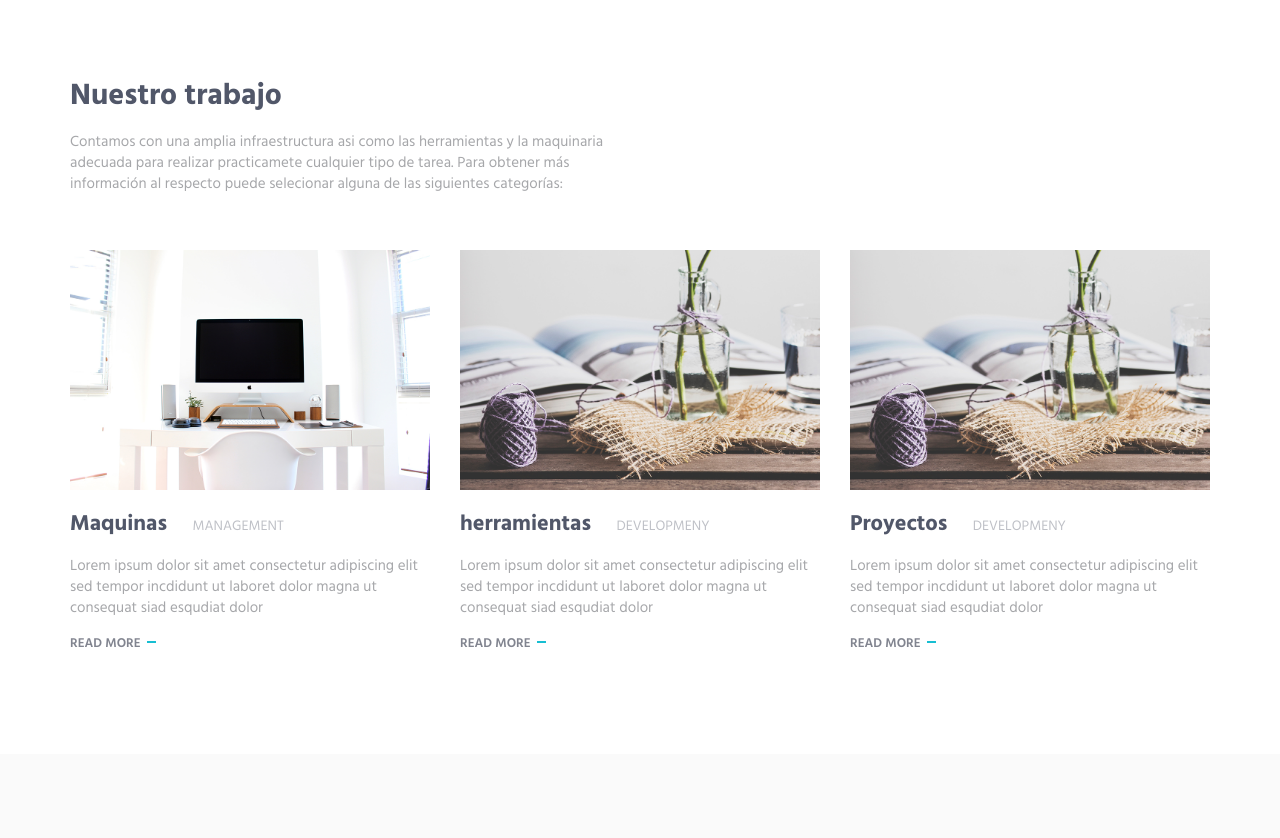
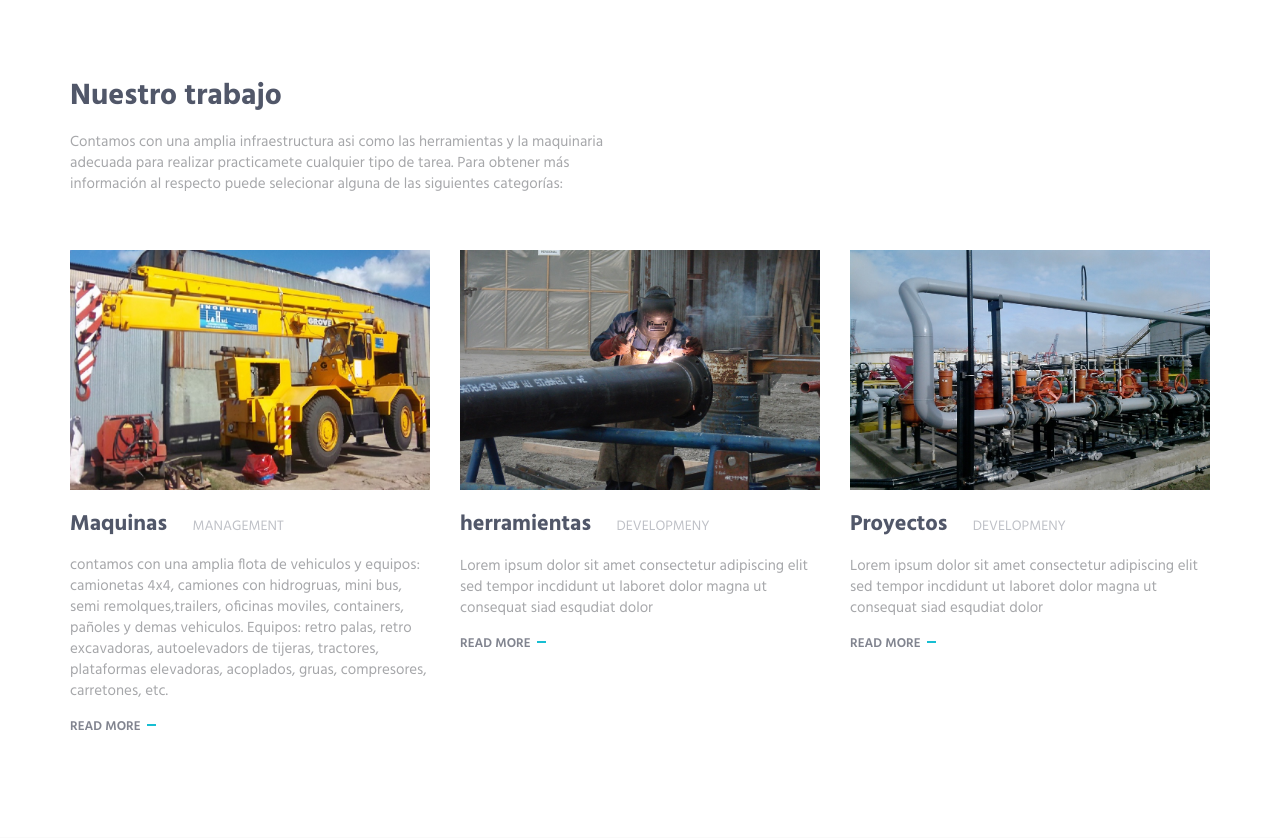
Before and after one commit to ih4t3youall/lyhpage, a CodeIgniter app: page /lyhpage/ in a window 1280 px wide. Shown: the part 2255-3093 px from the top of the page. Run offline with CodeIgniter, Linux system fonts and the light colour scheme; some libraries are stand-ins or nearby versions.

Commit message:
- Modified images

```diff
--- a/application/views/main/latest_products.php
+++ b/application/views/main/latest_products.php
@@ -16,11 +16,15 @@
                         <div class="margin-b-20">
 
 														<a href="web14/index.html">
-                            <img class="img-responsive" src="img/970x647/01.jpg" alt="Latest Products Image">
+                            <img class="img-responsive" src="img/970x647/maquinas01.jpg" alt="Latest Products Image">
 														</a>
                         </div>
                         <h4><a href="web14/index.html">Maquinas</a> <span class="text-uppercase margin-l-20">Management</span></h4>
-                        <p>Lorem ipsum dolor sit amet consectetur adipiscing elit sed tempor incdidunt ut laboret dolor magna ut consequat siad esqudiat dolor</p>
+                        <p>contamos con una amplia flota de vehiculos y equipos: camionetas 4x4, camiones con hidrogruas, mini bus,
+                            semi remolques,trailers, oficinas moviles, containers, pañoles y demas vehiculos.
+                            Equipos: retro palas, retro excavadoras, autoelevadors de tijeras, tractores, plataformas  elevadoras, acoplados,
+                            gruas, compresores, carretones, etc.
+                        </p>
                         <a class="link" href="#">Read More</a>
                     </div>
                     <!-- End Latest Products -->
@@ -29,7 +33,7 @@
                     <div class="col-sm-4 sm-margin-b-50">
                         <div class="margin-b-20">
 														<a href="web15/index.html">
-                            <img class="img-responsive" src="img/970x647/02.jpg" alt="Latest Products Image">
+                            <img class="img-responsive" src="img/970x647/herramientas.jpg" alt="Latest Products Image">
 														</a>
                         </div>
                         <h4><a href="web15/index.html">herramientas</a> <span class="text-uppercase margin-l-20">Developmeny</span></h4>
@@ -41,7 +45,7 @@
                     <div class="col-sm-4 sm-margin-b-50">
                         <div class="margin-b-20">
 														<a href="web15/index.html">
-                            <img class="img-responsive" src="img/970x647/02.jpg" alt="Latest Products Image">
+                            <img class="img-responsive" src="img/970x647/proyectos.jpg" alt="Latest Products Image">
 														</a>
                         </div>
                         <h4><a href="web15/index.html">Proyectos</a> <span class="text-uppercase margin-l-20">Developmeny</span></h4>
```
Also changed, not shown: img/970x647/herramientas.jpg (added), img/970x647/maquinas01.jpg (added), img/970x647/proyectos.jpg (added).
